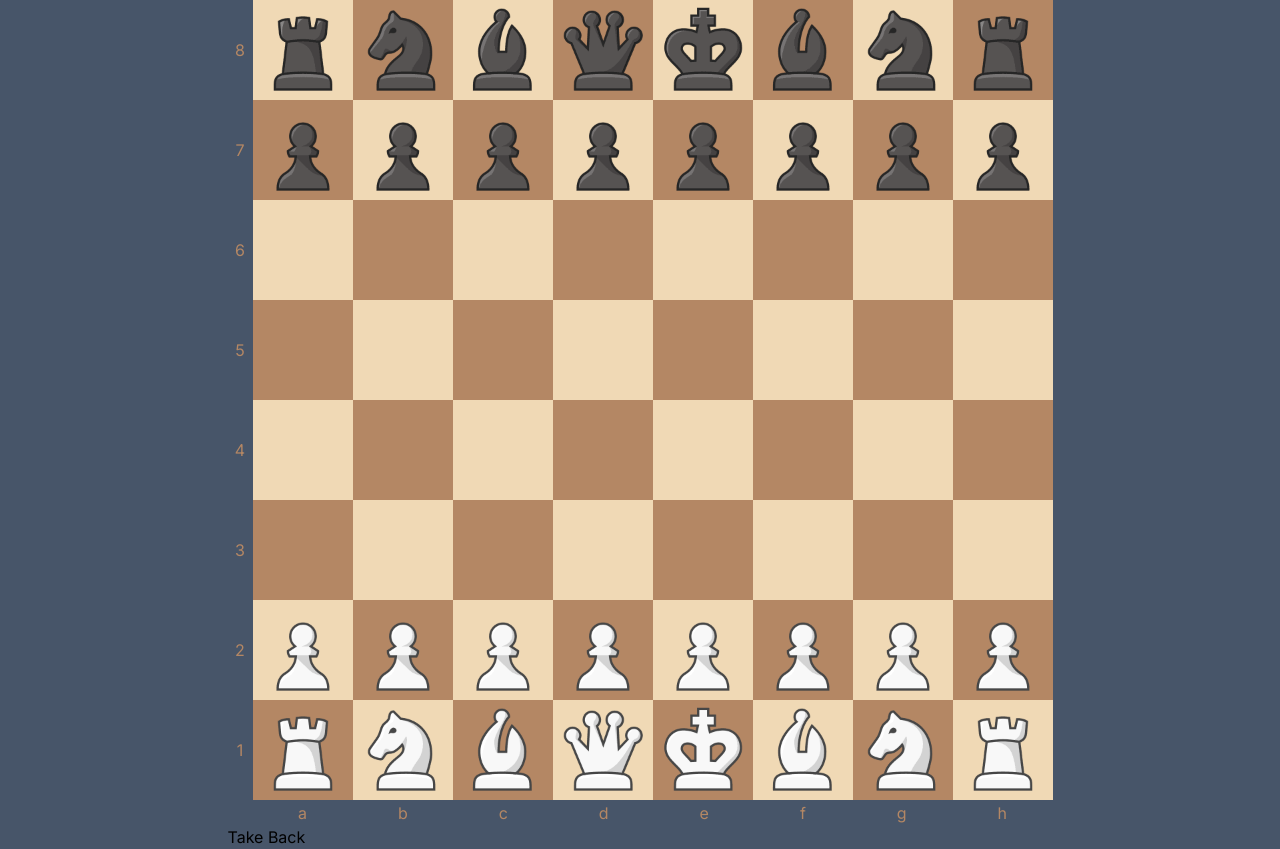
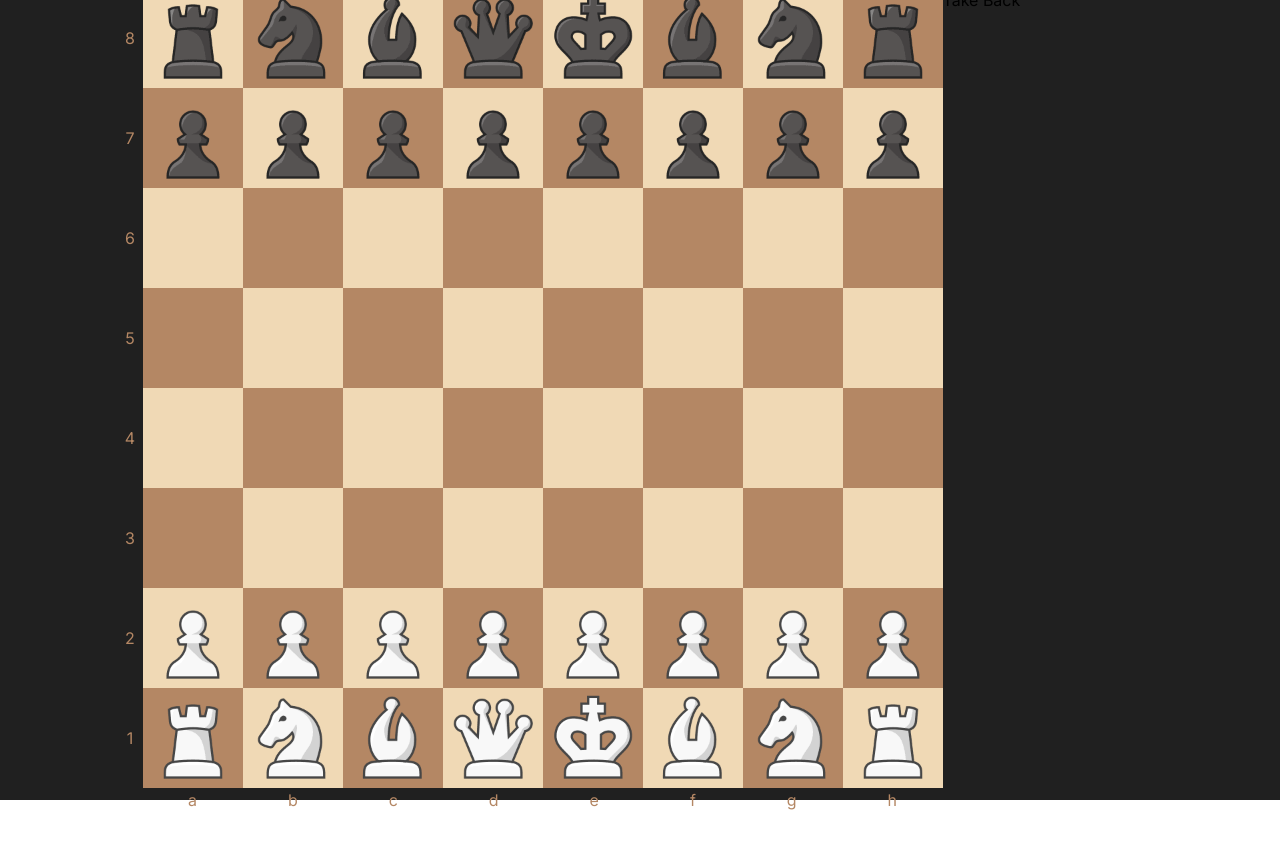
Before and after one commit to Prathamesh-chougale-17/chess-via-nextjs, a Next.js app: page / in a window 1280 px wide. After the commit the page ends 813 px from the top, so only its background shows below. Built offline with nearby package versions, Linux system fonts and the light colour scheme.

Commit message:
Add grid layout to App component and update MovesList styling

```diff
--- a/app/globals.css
+++ b/app/globals.css
@@ -21,6 +21,15 @@
     --background-end-rgb: 0, 0, 0;
   }
 }
+
+.App {
+  display: grid;
+  place-content: center;
+  height: 100vh;
+  background: var(--bg-color);
+  grid-template-columns: auto 220px;
+
+}
 /*
 body {
   color: rgb(var(--foreground-rgb));
--- a/app/page.tsx
+++ b/app/page.tsx
@@ -17,7 +17,7 @@ export default function Home() {
   };
   return (
     <AppContext.Provider value={providerState}>
-      <div className="grid place-content-center h-full bg-slate-600">
+      <div className="App">
         <Board />
         <Control>
           <MovesList />
--- /dev/null
+++ b/chess/components/Control/Bits/MovesList.module.css
@@ -0,0 +1,6 @@
+.moves[data-number]:nth-child(odd)::before {
+    content: attr(data-number);
+    position: absolute;
+    left: 0;
+    opacity: 0.5;
+}
--- a/chess/components/Control/Bits/MovesList.tsx
+++ b/chess/components/Control/Bits/MovesList.tsx
@@ -1,5 +1,5 @@
 import { useAppContext } from "../../../context/Context";
-
+import Movelist from "./MovesList.module.css";
 const MovesList = () => {
   const {
     appState: { movesList },
@@ -9,7 +9,7 @@ const MovesList = () => {
     <div className="flex flex-row flex-1 flex-wrap content-center overflow-auto font-medium">
       {movesList.map((move, i) => (
         <div
-          className="basis-[35%] pl-[15%] text-left relative pb-2 odd:before:content-[data-number] odd:before:absolute odd:before:left-0 odd:before:opacity-50"
+          className={Movelist.moves}
           key={i}
           data-number={Math.floor(i / 2) + 1}
         >
--- a/chess/components/Pieces/Piece.tsx
+++ b/chess/components/Pieces/Piece.tsx
@@ -19,9 +19,7 @@ const Piece = ({ rank, file, piece }: any) => {
         .getValidMoves({
           position: currentPosition[currentPosition.length - 1],
           prevPosition: currentPosition[currentPosition.length - 2],
-          castleDirection: castleDirection[
-            turn as keyof typeof castleDirection
-          ] as "right" | "left" | "none",
+          castleDirection: castleDirection[turn],
           piece,
           file,
           rank,
```
Also changed, not shown: package.json (+4 -3 lines), 1 other file (tests, documents, lock files or other folders).
